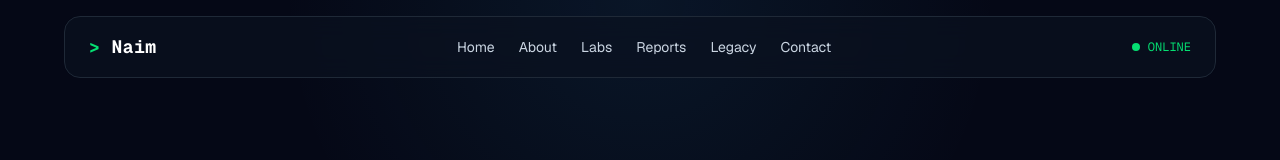
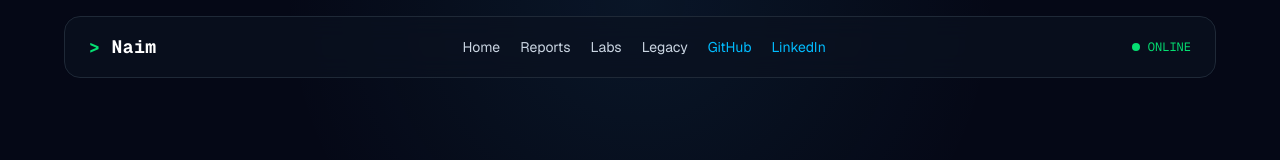
Before and after one commit to naeim179/naeem_web, a Next.js app: page / in a window 1280 px wide. Shown: the top 160 px of the page. Built offline with nearby package versions, Linux system fonts and the light colour scheme.

Commit message:
feat: update navbar with professional links

```diff
--- a/components/Navbar.tsx
+++ b/components/Navbar.tsx
@@ -1,13 +1,34 @@
+const links = [
+  {
+    name: "Home",
+    href: "/",
+  },
+  {
+    name: "Reports",
+    href: "/reports",
+  },
+  {
+    name: "Labs",
+    href: "/labs",
+  },
+  {
+    name: "Legacy",
+    href: "/legacy",
+  },
+];
+
+const externalLinks = [
+  {
+    name: "GitHub",
+    href: "https://github.com/naeim179",
+  },
+  {
+    name: "LinkedIn",
+    href: "https://www.linkedin.com/in/naeim-althabata-427331316",
+  },
+];
+
 export default function Navbar() {
-  const links = [
-    { name: "Home", href: "/" },
-    { name: "About", href: "/about" },
-    { name: "Labs", href: "/labs" },
-    { name: "Reports", href: "/reports" },
-    { name: "Legacy", href: "/legacy" },
-    { name: "Contact", href: "/contact" },
-  ];
-
   return (
     <header className="fixed top-0 z-50 w-full">
       <nav className="container mt-4">
@@ -19,12 +40,24 @@ export default function Navbar() {
             <span className="text-green-400">&gt;</span> Naim
           </a>
 
-          <div className="hidden items-center gap-6 md:flex">
+          <div className="hidden items-center gap-5 md:flex">
             {links.map((link) => (
               <a
                 key={link.name}
                 href={link.href}
                 className="text-sm text-slate-300 transition hover:text-green-400"
+              >
+                {link.name}
+              </a>
+            ))}
+
+            {externalLinks.map((link) => (
+              <a
+                key={link.name}
+                href={link.href}
+                target="_blank"
+                rel="noopener noreferrer"
+                className="text-sm text-sky-400 transition hover:text-sky-300"
               >
                 {link.name}
               </a>
```
